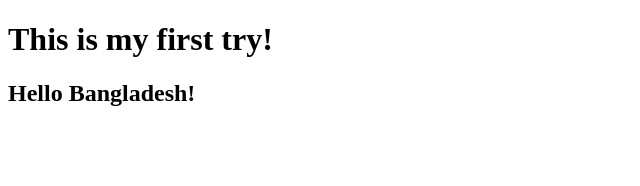
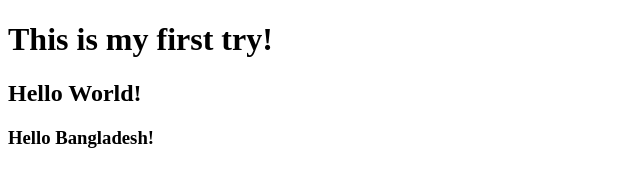
Before and after one commit to Chowdhury-8/Chowdhury-08, a plain HTML site: page index.html in a window 1280 px wide. Shown: the whole page, without its empty margins (0-640 px from the left). Drawn offline with Linux system fonts and the light colour scheme.

Commit message:
New header

```diff
--- a/index.html
+++ b/index.html
@@ -7,7 +7,8 @@
 </head>
 <body>
     <h1>This is my first try!</h1>
-    <h2>Hello Bangladesh!</h2>
+    <h2>Hello World!</h2>
+    <h3>Hello Bangladesh!</h3>
 
 </body>
 </html>
```
